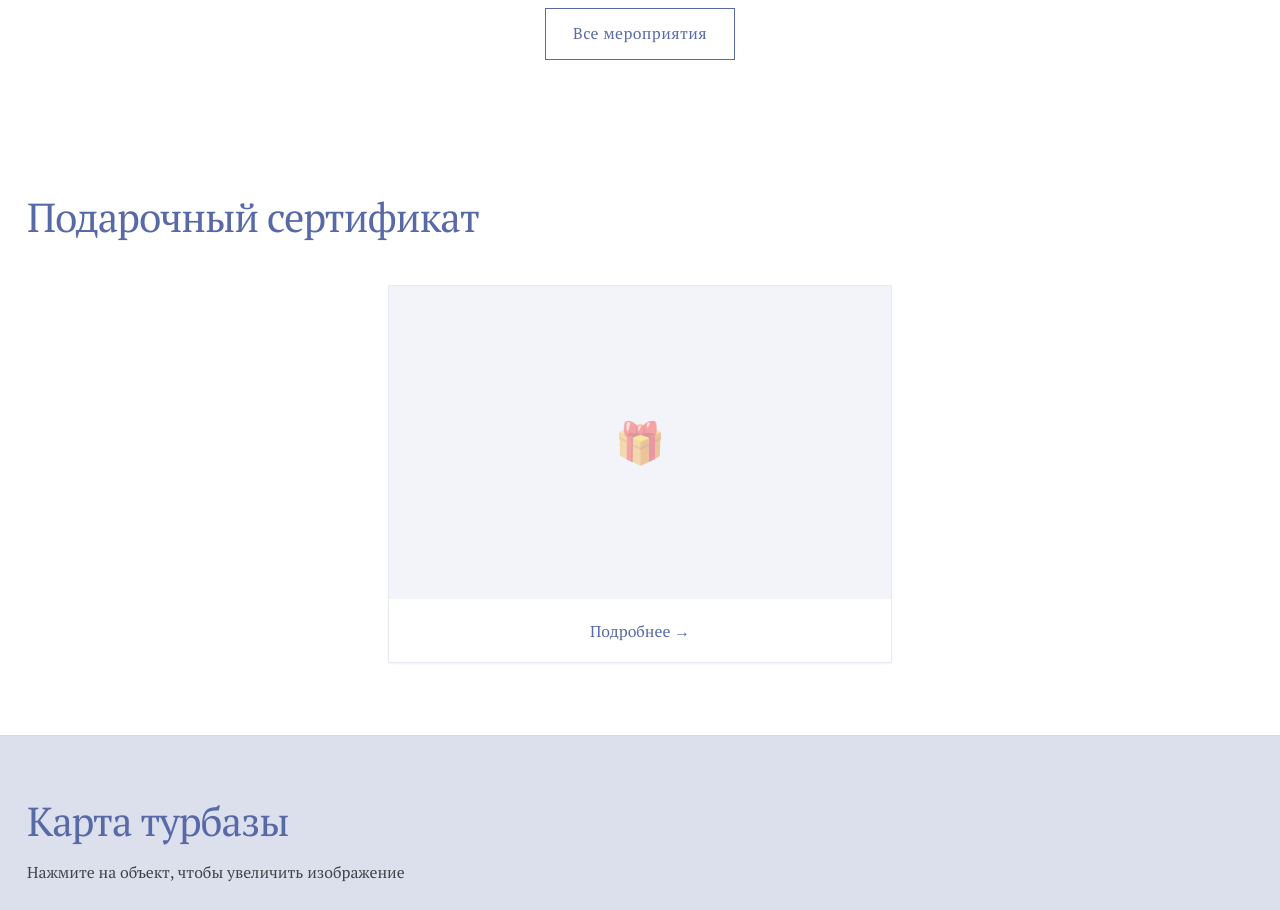
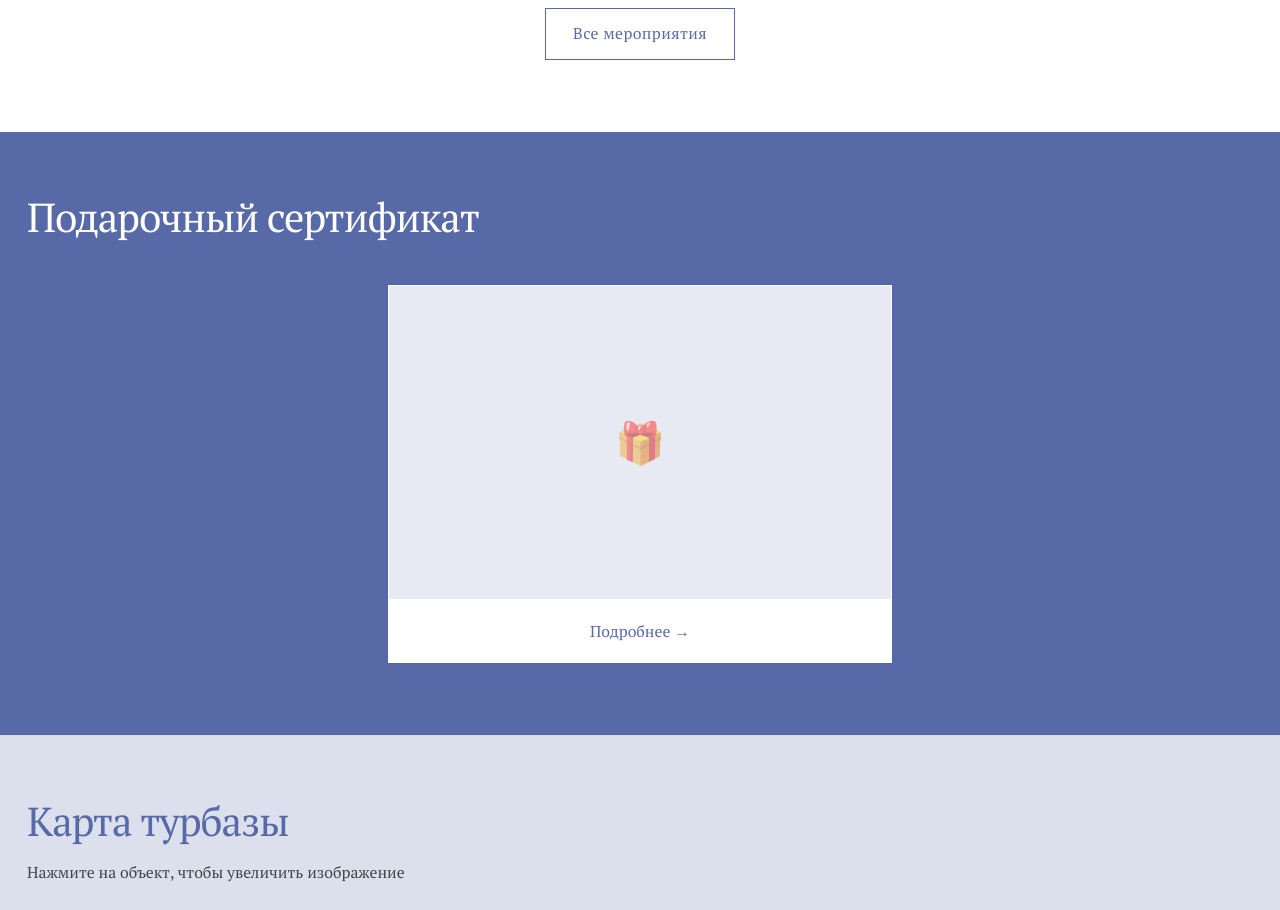
Before and after one commit to romankutuzovdev/nemnovo_tourbaza, a Next.js app in the folder frontend/: page / in a window 1280 px wide. Shown: the part 1840-2750 px from the top of the page. Built offline with nearby package versions, Linux system fonts and the light colour scheme; no server answers.

Commit message:
update certificatesection

```diff
--- a/frontend/components/CertificateSection.tsx
+++ b/frontend/components/CertificateSection.tsx
@@ -19,9 +19,9 @@ export function CertificateSection() {
   const imageSrc = content ? getCertificateImageSrc(content) : ''
 
   return (
-    <section id="certificate" className="app-section bg-white">
+    <section id="certificate" className="app-section bg-primary">
       <div className="app-container">
-        <h2 className="section-title-main text-primary">
+        <h2 className="section-title-main text-white">
           {t('certificateSection.title')}
         </h2>
         <div className="app-section-body flex justify-center">
@@ -30,8 +30,8 @@ export function CertificateSection() {
             className="block max-w-md w-full group"
             aria-label={t('certificateSection.link')}
           >
-            <article className="rounded-none overflow-hidden border border-secondary/20 shadow-sm hover:shadow-lg hover:border-primary/30 transition-all duration-300">
-              <div className="relative aspect-[16/10] w-full bg-secondary/10">
+            <article className="rounded-none overflow-hidden border border-white/15 bg-white shadow-sm hover:shadow-lg hover:border-white/30 transition-all duration-300">
+              <div className="relative aspect-[16/10] w-full bg-secondary/20">
                 {imageSrc ? (
                   <Image
                     src={imageSrc}
@@ -42,7 +42,7 @@ export function CertificateSection() {
                   />
                 ) : (
                   <div className="absolute inset-0 flex items-center justify-center">
-                    <span className="font-serif text-4xl text-secondary/40">🎁</span>
+                    <span className="font-serif text-4xl text-primary/50">🎁</span>
                   </div>
                 )}
               </div>
```
